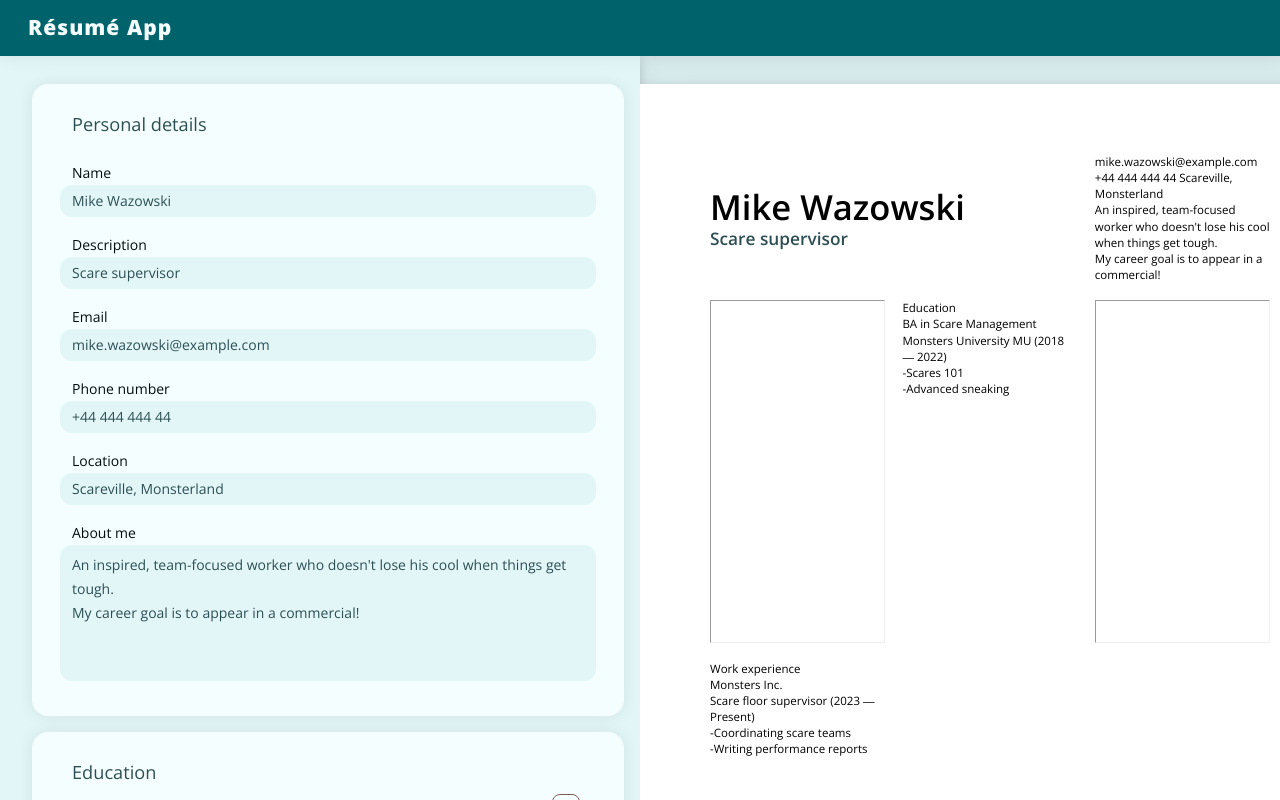
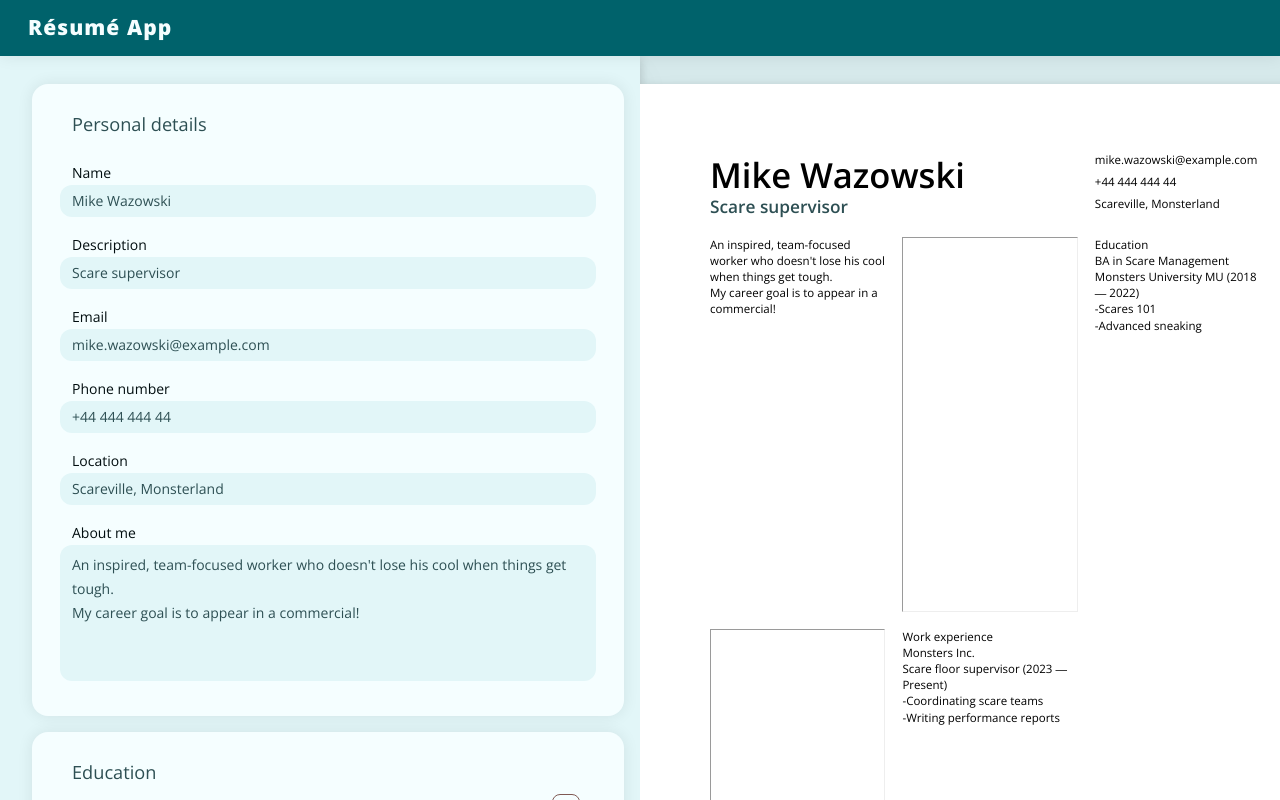
Before and after one commit to vicpues/odin-cv, a React (Vite) app: page / in a window 1280 px wide. Built offline with nearby package versions, Linux system fonts and the light colour scheme.

Commit message:
feat: Style contact cell

```diff
--- a/src/components/Output/Output.css
+++ b/src/components/Output/Output.css
@@ -45,4 +45,11 @@
       font: var(--h-sub);
     }
   }
+
+  .contact-cell {
+    display: flex;
+    flex-direction: column;
+    gap: 0.8em;
+    line-height: 1.1;
+  }
 }
--- a/src/components/Output/Output.jsx
+++ b/src/components/Output/Output.jsx
@@ -15,13 +15,19 @@ export default function Output({ data }) {
             <div className="name">{personal.name}</div>
             <div className="description">{personal.description}</div>
           </div>
-          <div>
-            <span>{personal.email}</span> <span>{personal.phone}</span>{" "}
-            <span>{personal.location}</span>
-            <div>
-              <Paragraphs string={personal.about} />
-            </div>
+
+          <div className="contact-cell">
+            {personal.email && <div className="mail">{personal.email}</div>}
+            {personal.phone && <div className="phone">{personal.phone}</div>}
+            {personal.location && (
+              <div className="location">{personal.location}</div>
+            )}
           </div>
+
+          <div className="about-cell">
+            <Paragraphs string={personal.about} />
+          </div>
+
           {education.length > 0 && (
             <>
               <hr />
```
